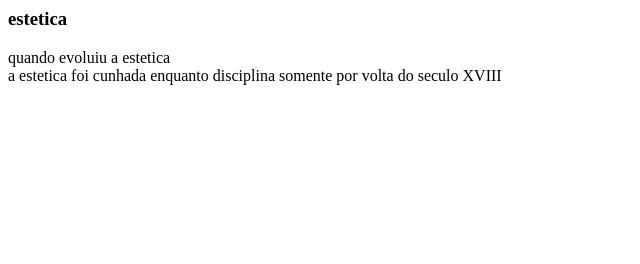
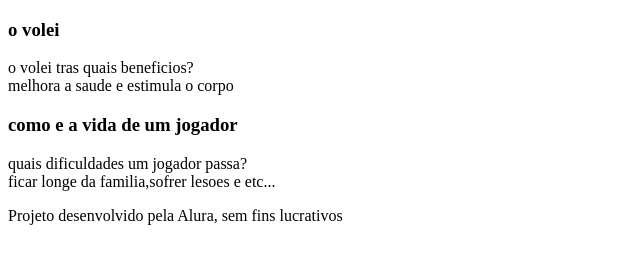
Before and after one commit to ednasz/flashcard, a plain HTML site: page index.html in a window 1280 px wide. Shown: the whole page, without its empty margins (0-640 px from the left). Drawn offline with Linux system fonts and the light colour scheme.

Commit message:
Add files via upload

```diff
--- a/index.html
+++ b/index.html
@@ -1,13 +1,40 @@
 
+<!DOCTYPE html>
+<html lang="pt-br">
+<head>
+    <meta charset="UTF-8">
+    <meta name="viewport" content="width=device-width, initial-scale=1.0">
+    <title>Flashcard</title>
+</head>
+<body>
+    <main>
+        <section id="container">
             <article class="cartao">
                 <div class="cartao__conteudo">
-            <h3> estetica </h3>
+                    <h3>o volei </h3>
                     <div class="cartao__conteudo__pergunta">
-                        quando evoluiu a estetica
+                        o volei tras quais beneficios?
                     </div>
                     <div class="cartao__conteudo__resposta">
-                        a estetica foi cunhada enquanto disciplina somente por volta do seculo XVIII
+                        melhora a saude e estimula o corpo
                     </div>
                 </div>
-
             </article>
+            <article class="cartao">
+                <div class="cartao__conteudo">
+                    <h3>como e a vida de um jogador</h3>
+                    <div class="cartao__conteudo__pergunta">
+                        quais dificuldades um jogador passa?
+                    </div>
+                    <div class="cartao__conteudo__resposta">
+                        ficar longe da familia,sofrer lesoes e etc...
+                    </div>
+                </div>
+            </article>
+        </section>
+    </main>
+    <footer>
+        <p>Projeto desenvolvido pela Alura, sem fins lucrativos</p>
+    </footer>
+</body>
+</html>
--- a/style.css
+++ b/style.css
@@ -0,0 +1,2 @@
+body{background-color: rgb(41, 96, 145);
+font-family: 'Times New Roman', Times, serif;}
```
Lines whose indentation alone changed are shown as unchanged.
